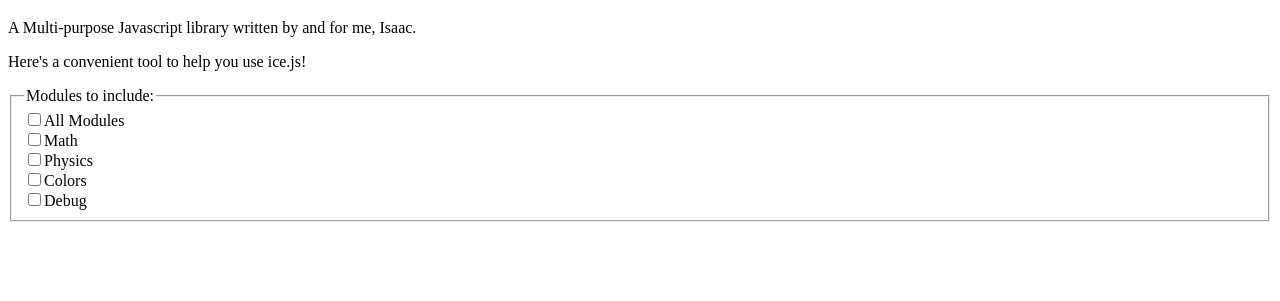
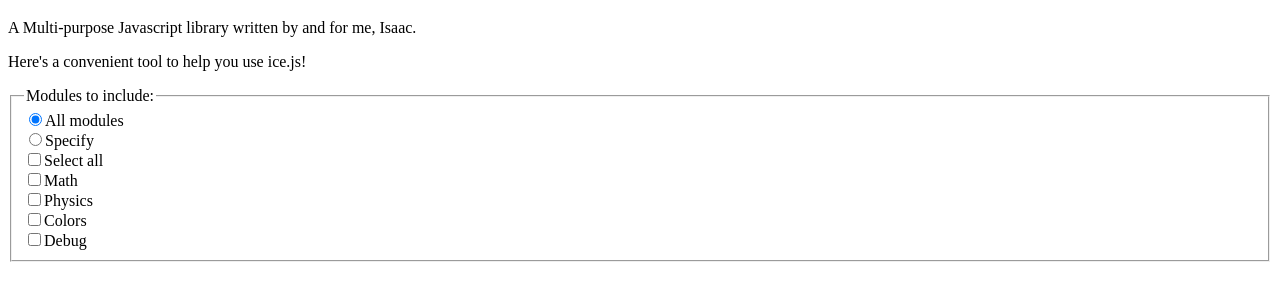
Before and after one commit to caasinehc/ice, a plain HTML site: page index.html in a window 1280 px wide. Shown: the part 61-362 px from the top of the page. Drawn offline with Linux system fonts and the light colour scheme.

Commit message:
Added all modules or specify option

```diff
--- a/index.html
+++ b/index.html
@@ -10,12 +10,17 @@
 
 		<form id="importTool">
 			<fieldset id="modules" onclick="updateModules();">
+
 				<legend>Modules to include: </legend>
-				<input type="checkbox" id="allCB" onclick="toggleEverything();">All Modules</input><br />
+				<input type="radio" name="importAll" value="all" onclick="setSpecify(false);" checked>All modules</radio><br />
+				<input type="radio" name="importAll" value="specify" onclick="setSpecify(true);">Specify</radio><br />
+
+				<input type="checkbox" id="allCB" onclick="toggleEverything();">Select all</input><br />
 				<input type="checkbox" id="mathCB">Math</input><br />
 				<input type="checkbox" id="physicsCB">Physics</input><br />
 				<input type="checkbox" id="colorsCB">Colors</input><br />
 				<input type="checkbox" id="debugCB">Debug</input><br />
+
 			</fieldset>
 		</div>
 
@@ -43,6 +48,12 @@
 				}
 				allCB.checked = allChecked;
 			}
+			function setSpecify(enabled) {
+				allCB.disabled = !enabled;
+				for(var module in modules) {
+					modules[module].disabled = !enabled;
+				}
+			}
 		</script>
 
 	</body>
```
